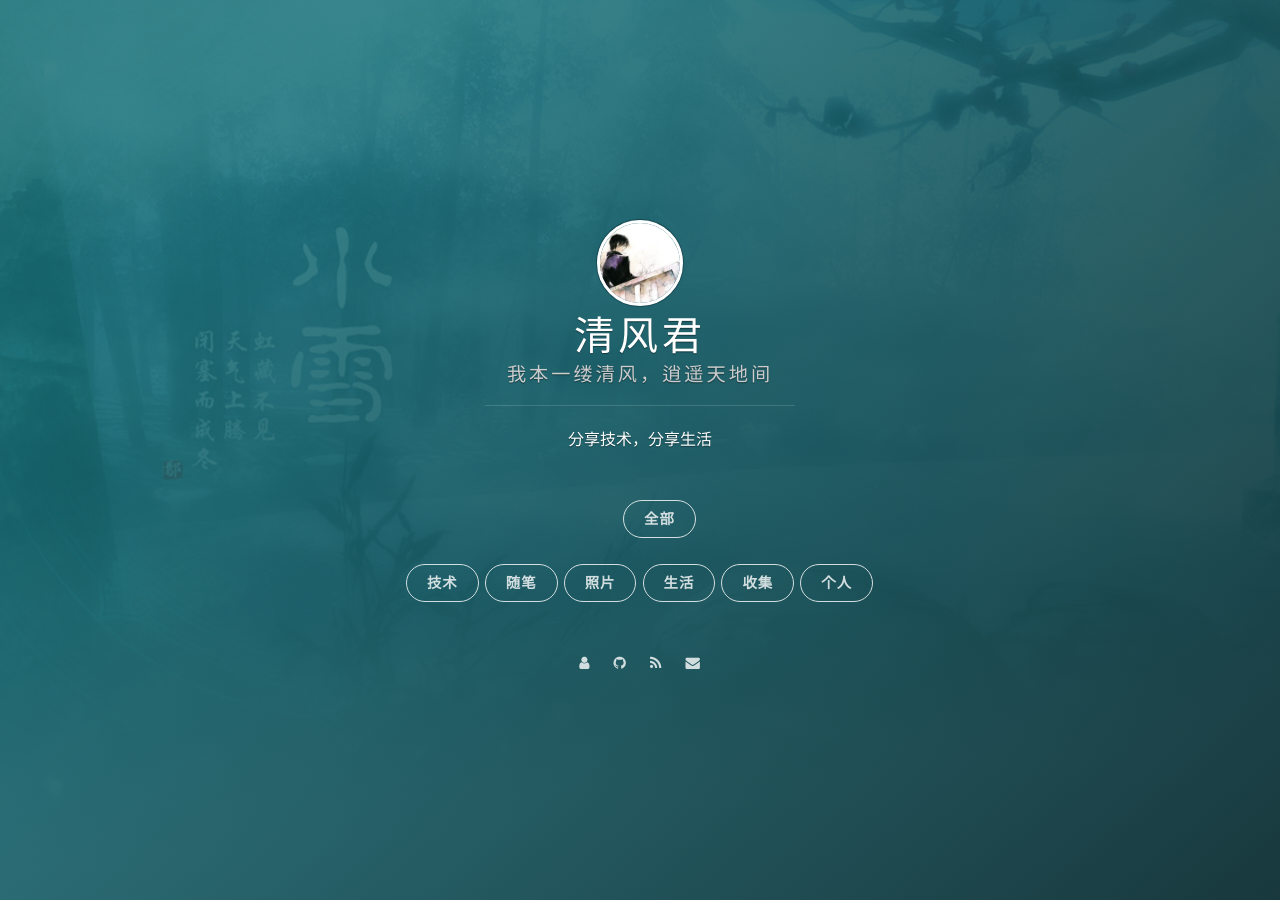
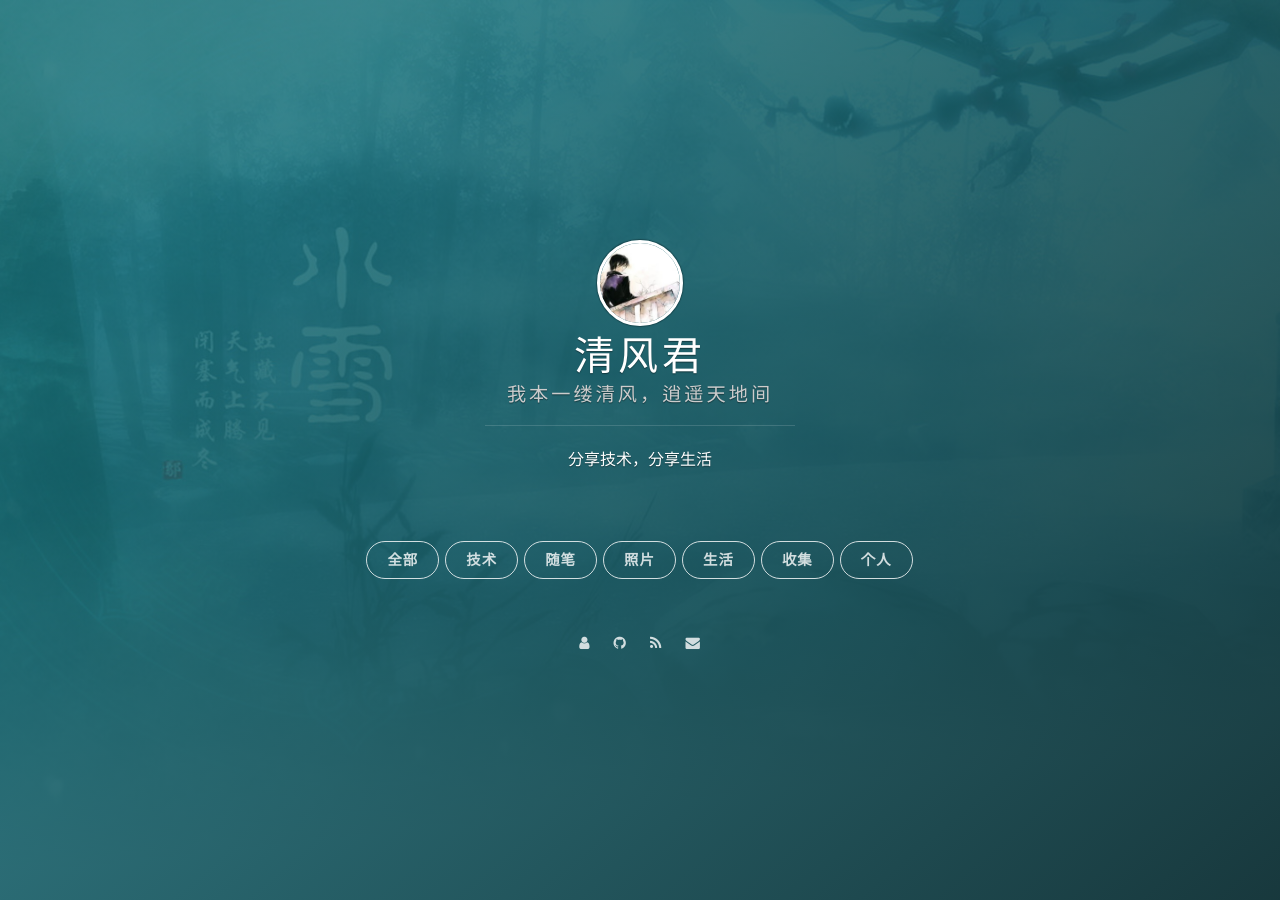
Before and after one commit to qingfengjun/qingfengjun.github.io, a Jekyll site: the page built from index.html, in a window 1280 px wide. Built offline with Jekyll 4.4.1, drawn with Linux system fonts in a browser that asks for light colours; the list of posts is cut into pages by our own code; comment, search, counter and statistics services are not loaded.

Commit message:
_includes\side-panel.html

```diff
--- a/_includes/side-panel.html
+++ b/_includes/side-panel.html
@@ -1,19 +1,18 @@
 <header class="panel-cover {% if page.layout == 'post' or page.layout == 'page' or page.layout == 'category'%}panel-cover--collapsed{% endif %}"
-        style="background-image: url('/assets/images/background-cover.jpg')">
+    style="background-image: url('/assets/images/background-cover.jpg')">
     <div class="panel-main">
 
         <div class="panel-main__inner panel-inverted">
             <div class="panel-main__content">
 
-                <a href="/#blog" title="前往 {{ site.title }} 的主页" class="blog-button"><img
-                        src="/assets/images/myavatar.jpg" width="80" alt="{{ site.title }} logo"
-                        class="panel-cover__logo logo"/></a>
+                <a href="/#blog" title="前往 {{ site.title }} 的主页" class="blog-button"><img src="/assets/images/myavatar.jpg"
+                        width="80" alt="{{ site.title }} logo" class="panel-cover__logo logo" /></a>
                 <h1 class="panel-cover__title panel-title"><a href="#" title="link to homepage for {{ site.title }}"
-                                                              class="blog-button">{{ site.title }}</a></h1>
+                        class="blog-button">{{ site.title }}</a></h1>
                 {% if site.subtitle %}
                 <span class="panel-cover__subtitle panel-subtitle">{{site.subtitle}}</span>
                 {% endif %}
-                <hr class="panel-cover__divider"/>
+                <hr class="panel-cover__divider" />
                 <p class="panel-cover__description">{{ site.description }}</p>
                 <!-- <hr class="panel-cover__divider panel-cover__divider--secondary"/> -->
 
@@ -24,17 +23,13 @@
                 <div class="navigation-wrapper">
                     <div>
                         <nav class="cover-navigation cover-navigation--primary">
-                            <ul ><li class="navigation__item"><a href="/#blog" title="{{site.blog_button.description}}"
-                                                                                   class="blog-button">{{site.blog_button.title}}</a></li></ul>
+                            <ul></ul>
                             <ul class="navigation">
-
-
-
-
+                                <li class="navigation__item">
+                                    <a href="/#blog" title="全部">全部</a></li>
                                 {% for item in site.categeries %}
 
-                                <li class="navigation__item"><a href="{{item.url}}"
-                                                                title="{{item.description}}">{{item.title}}</a></li>
+                                <li class="navigation__item"><a href="{{item.url}}" title="{{item.description}}">{{item.title}}</a></li>
                                 </li>
                                 {% endfor %}
                             </ul>
```
